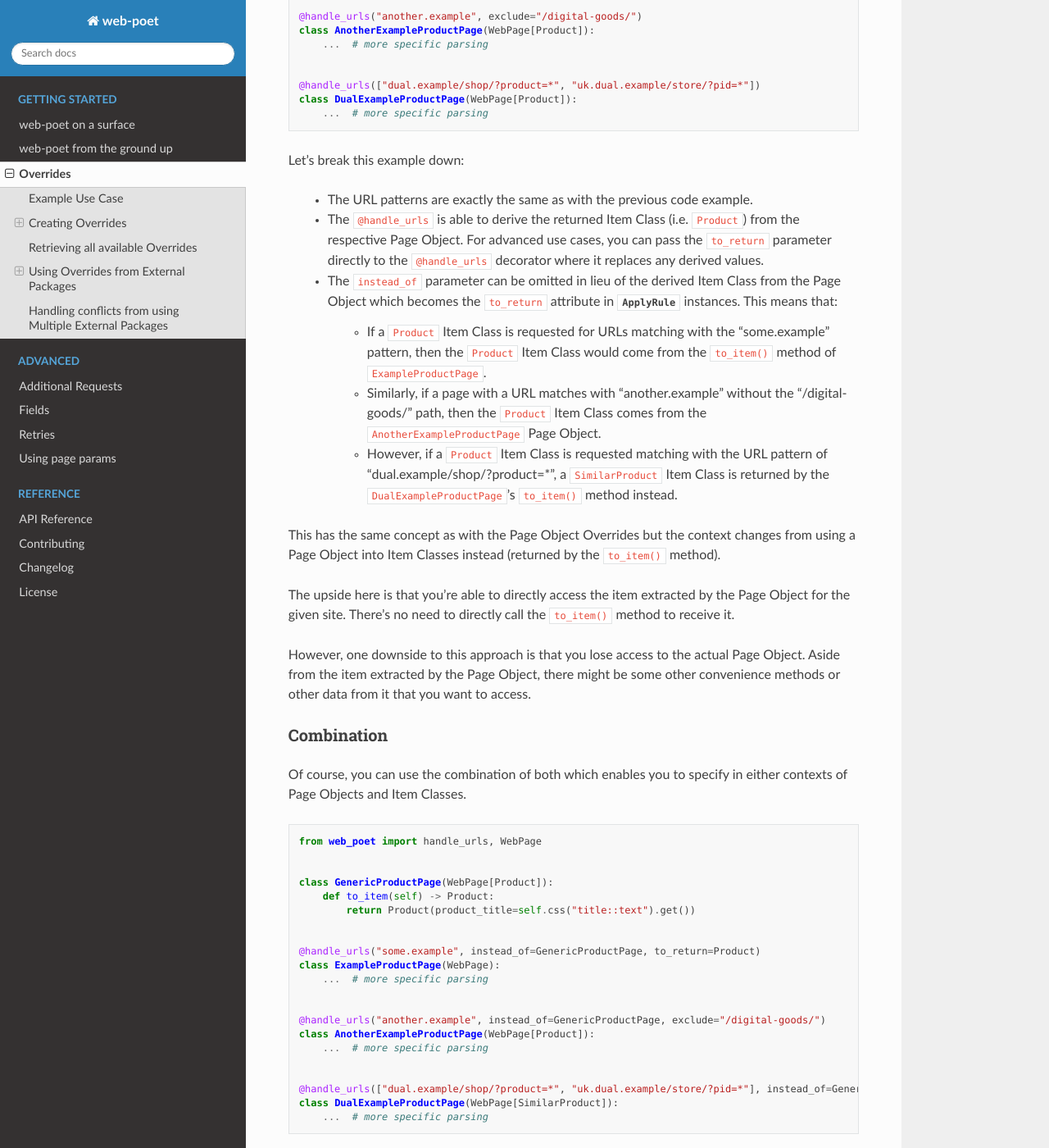
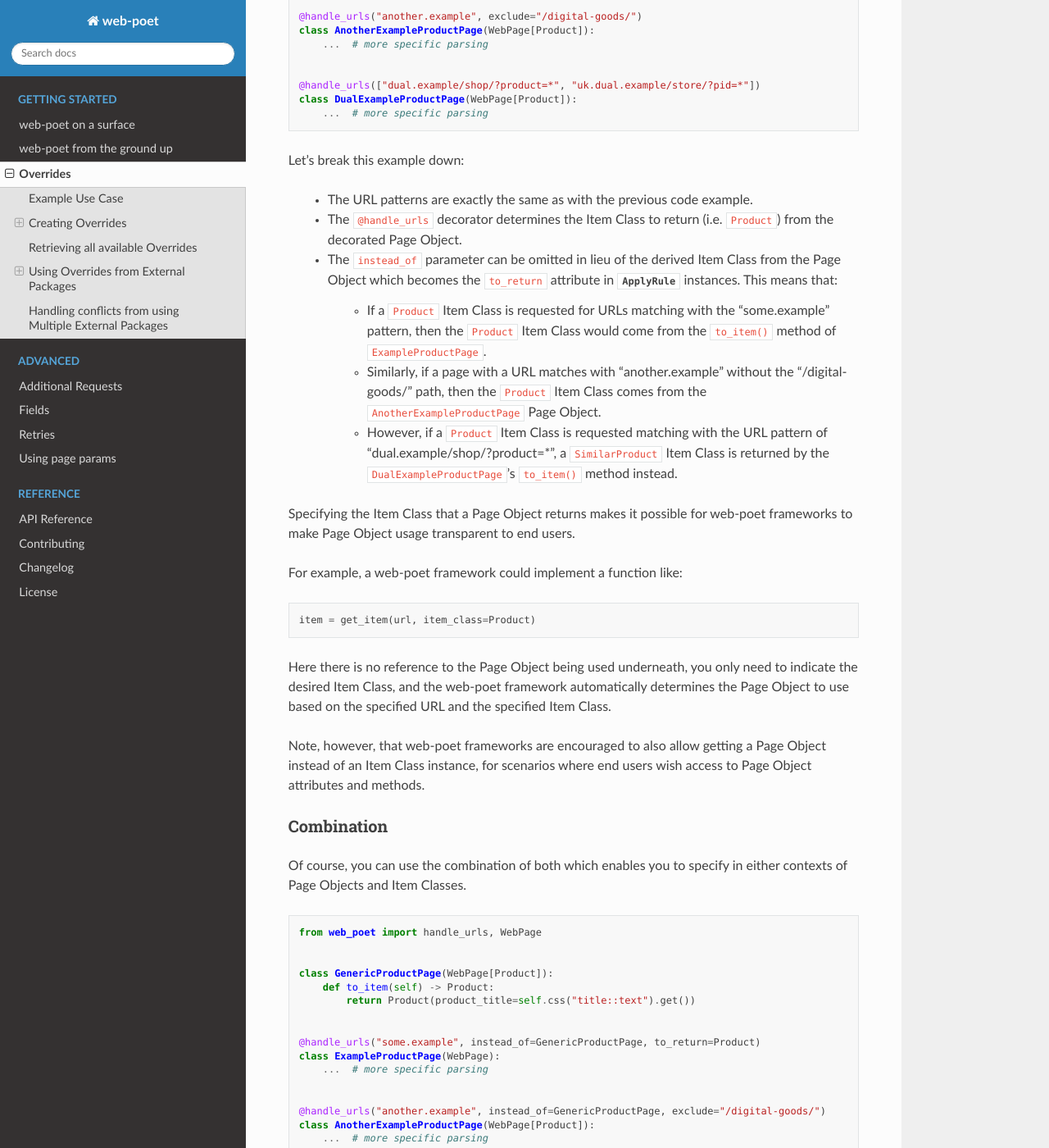
Before and after one commit to scrapinghub/web-poet, a Sphinx documentation site: the page built from docs/intro/overrides.rst, in a window 1280 px wide and 1400 px high, scrolled down 2914 px. Shown: the whole window at 82% size. Built offline with Sphinx 7.4.7 and the Read the Docs theme 2.0.0, drawn with Linux system fonts in a browser that asks for light colours; some of the changed text lies outside the part shown.

Commit message:
Improve the docs
Co-authored-by: Adrián Chaves <adrian@chaves.io>

```diff
--- a/CHANGELOG.rst
+++ b/CHANGELOG.rst
@@ -16,7 +16,7 @@ TBD
 
 * Modify the call signature and behavior of ``handle_urls``:
 
-    * New ``instead_of`` parameter which does the same thing with ``overrides``.
+    * New ``instead_of`` parameter which does the same thing as ``overrides``.
     * The old ``overrides`` parameter is not required anymore as it's set for
       deprecation.
     * It sets a ``to_return`` parameter when creating ``ApplyRule`` based on the
--- a/docs/advanced/fields.rst
+++ b/docs/advanced/fields.rst
@@ -181,7 +181,7 @@ processing, so it's preferable to use field processors instead.
 
 .. _item-classes:
 
-Item classes
+Item Classes
 ------------
 
 In all previous examples, ``to_item`` methods are returning ``dict``
--- a/docs/intro/overrides.rst
+++ b/docs/intro/overrides.rst
@@ -122,9 +122,9 @@ The code above declares that:
       - :sub:`(NO match) https://www.uk.dual.example/new-offers/fitness/?pid=892`
 
     - On the other hand, ``AnotherExampleProductPage`` is used instead of
-      ``GenericProductPage`` when we're handling pages that match with the
-      ``another.example`` URL Pattern which doesn't contain ``/digital-goods/``
-      in its URL path.
+      ``GenericProductPage`` when we're handling pages that match the
+      ``another.example`` URL Pattern, which doesn't contain
+      ``/digital-goods/`` in its URL path.
 
 .. tip::
 
@@ -169,10 +169,8 @@ the following:
 Let's break this example down:
 
     - The URL patterns are exactly the same as with the previous code example.
-    - The ``@handle_urls`` is able to derive the returned Item Class (i.e.
-      ``Product``) from the respective Page Object. For advanced use cases, you
-      can pass the ``to_return`` parameter directly to the ``@handle_urls``
-      decorator where it replaces any derived values.
+    - The ``@handle_urls`` decorator determines the Item Class to return (i.e.
+      ``Product``) from the decorated Page Object.
     - The ``instead_of`` parameter can be omitted in lieu of the derived Item
       Class from the Page Object which becomes the ``to_return`` attribute in
       :class:`~.ApplyRule` instances. This means that:
@@ -188,17 +186,23 @@ Let's break this example down:
           Item Class is returned by the ``DualExampleProductPage``'s ``to_item()``
           method instead.
 
-This has the same concept as with the Page Object Overrides but the context changes
-from using a Page Object into Item Classes instead (returned by the ``to_item()``
-method).
+Specifying the Item Class that a Page Object returns makes it possible for
+web-poet frameworks to make Page Object usage transparent to end users.
 
-The upside here is that you're able to directly access the item extracted by the
-Page Object for the given site. There's no need to directly call the ``to_item()``
-method to receive it.
+For example, a web-poet framework could implement a function like:
 
-However, one downside to this approach is that you lose access to the actual Page
-Object. Aside from the item extracted by the Page Object, there might be some
-other convenience methods or other data from it that you want to access.
+.. code-block:: python
+
+    item = get_item(url, item_class=Product)
+
+Here there is no reference to the Page Object being used underneath, you only
+need to indicate the desired Item Class, and the web-poet framework
+automatically determines the Page Object to use based on the specified URL and
+the specified Item Class.
+
+Note, however, that web-poet frameworks are encouraged to also allow getting a
+Page Object instead of an Item Class instance, for scenarios where end users
+wish access to Page Object attributes and methods.
 
 
 .. _combination:
```
